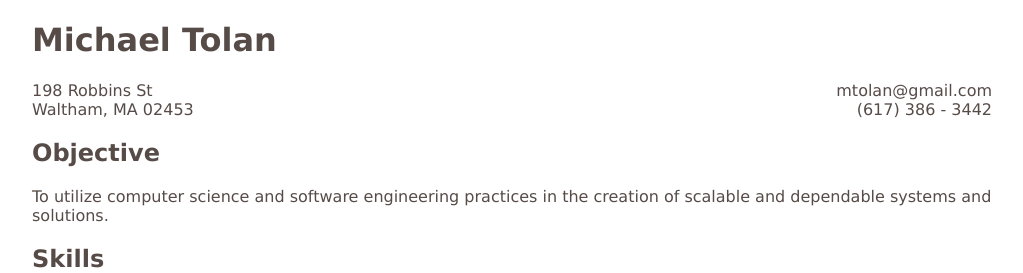
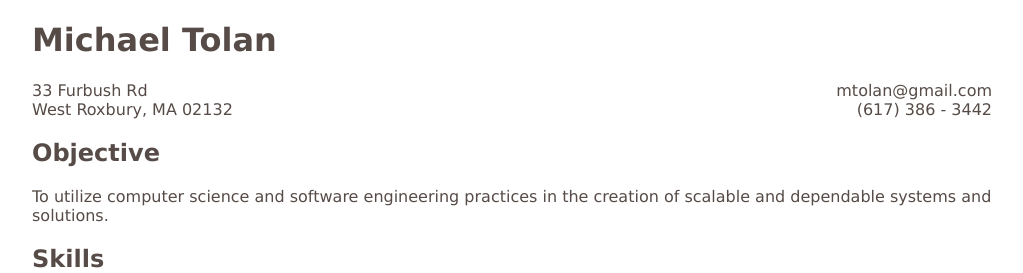
Before and after one commit to mtolan/mtolan.github.io, a Jekyll site: the page built from resume/index.html, in a window 1280 px wide. Shown: the top 273 px of the page, without its empty margins (26-1049 px from the left). Built offline with Jekyll 4.4.1, drawn with Linux system fonts in a browser that asks for light colours.

Commit message:
Address change

```diff
--- a/resume/index.html
+++ b/resume/index.html
@@ -6,15 +6,14 @@ layout: simple
 
 <div class="ilt">
 	<div>
-	198 Robbins St<br />
-	Waltham, MA 02453
+	33 Furbush Rd<br />
+	West Roxbury, MA 02132
 	</div>
 	<div style="text-align: right">
 	mtolan@gmail.com<br />
 	(617) 386 - 3442
 	</div>
 </div>
-
 
 ## Objective
 To utilize computer science and software engineering practices in the creation of scalable and dependable systems and solutions.
```
